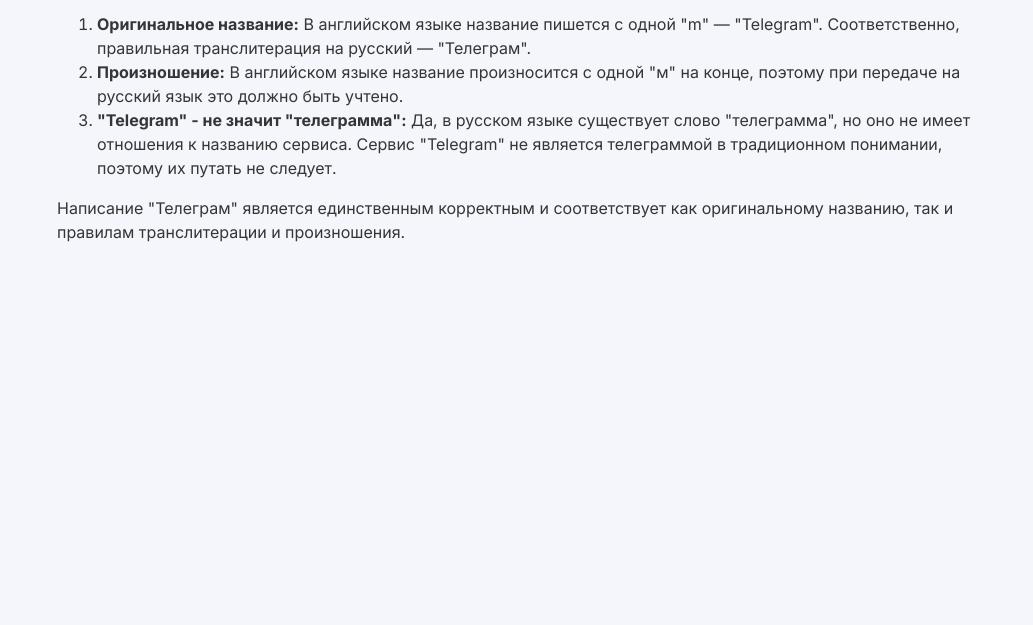
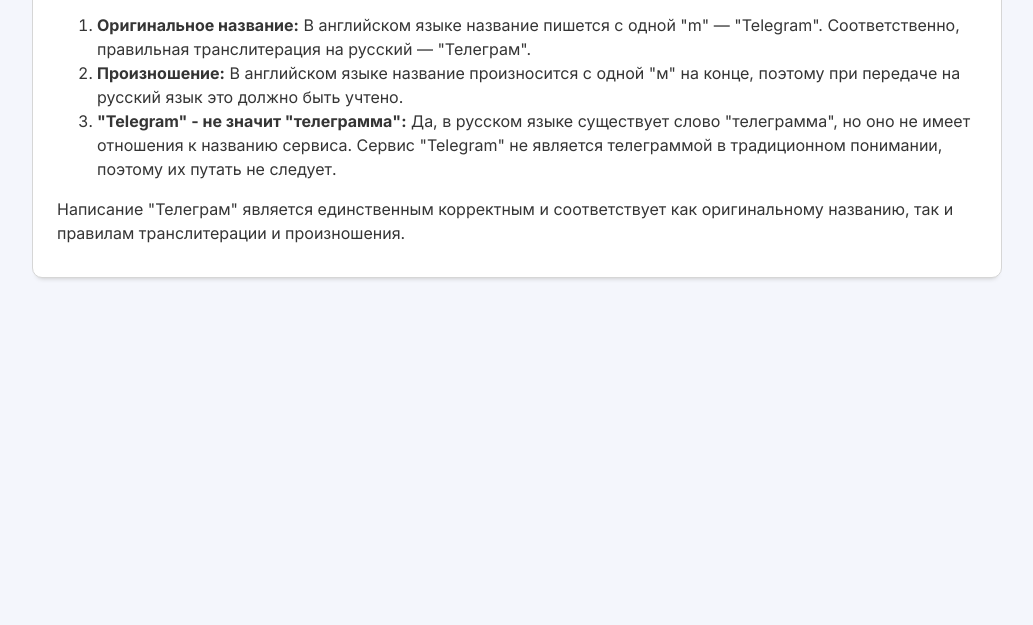
Before and after one commit to ZheGal/telegram-one-m, a plain HTML site: page index.html in a window 1280 px wide. Shown: the part 175-800 px from the top of the page, without its empty margins (123-1156 px from the left). Drawn offline with Linux system fonts and the light colour scheme.

Commit message:
More styling

```diff
--- a/style.css
+++ b/style.css
@@ -16,10 +16,14 @@
 }
 
 article {
-  width: 95%;
-  margin: 0 auto;
-  max-width: 920px;
-  padding: 2rem 0;
+    width: 95%;
+    margin: 1rem auto;
+    max-width: 920px;
+    padding: 1rem 1.5rem;
+    border-radius: 10px;
+    background-color: #fff;
+    border: 1px solid #d6d6d6;
+    box-shadow: 0px 5px 5px -5px #bfbfbf;
 }
 
 h1 {
```
